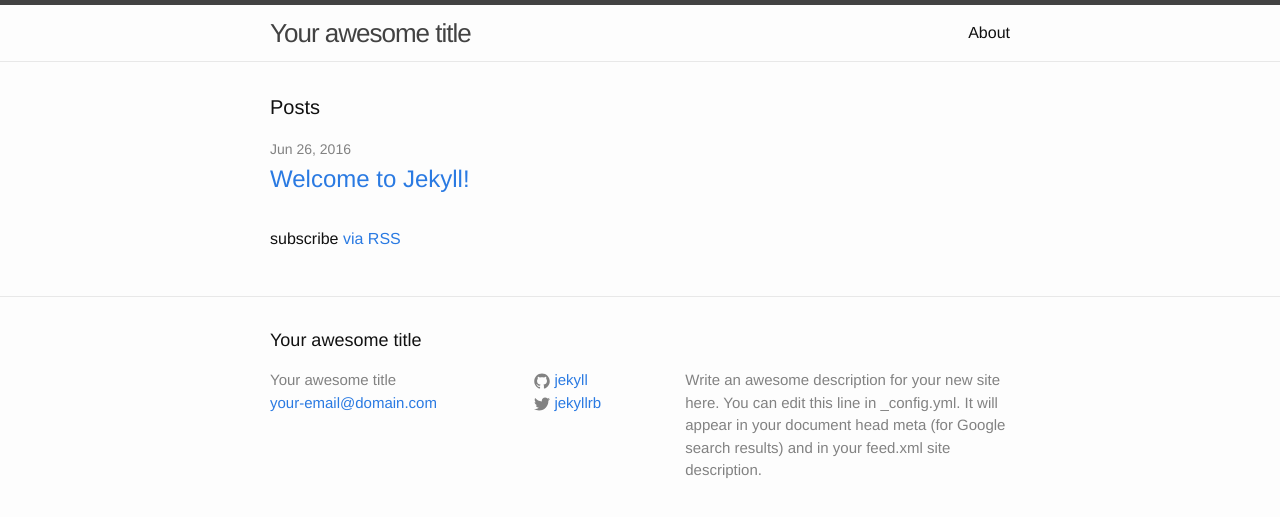
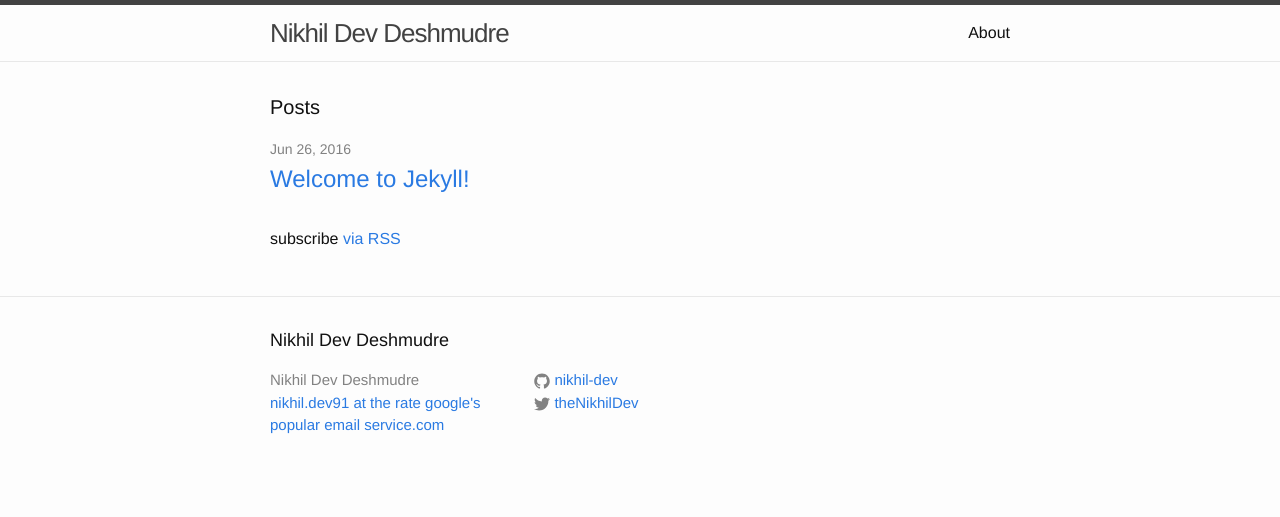
Before and after one commit to nikhil-dev/nikhil-dev.github.io, a Jekyll site: the page built from index.html, in a window 1280 px wide. Shown: the top 517 px of the page. Built offline with Jekyll 4.4.1, drawn with Linux system fonts in a browser that asks for light colours.

Commit message:
Added basic info

```diff
--- a/_config.yml
+++ b/_config.yml
@@ -6,16 +6,14 @@
 # 'jekyll serve'. If you change this file, please restart the server process.
 
 # Site settings
-title: Your awesome title
-email: your-email@domain.com
+title: Nikhil Dev Deshmudre
+email: nikhil.dev91 at the rate google's popular email service.com
 description: > # this means to ignore newlines until "baseurl:"
-  Write an awesome description for your new site here. You can edit this
-  line in _config.yml. It will appear in your document head meta (for
-  Google search results) and in your feed.xml site description.
+
 baseurl: "" # the subpath of your site, e.g. /blog
-url: "http://yourdomain.com" # the base hostname & protocol for your site
-twitter_username: jekyllrb
-github_username:  jekyll
+url: "https://nikhil-dev.github.io" # the base hostname & protocol for your site
+twitter_username: theNikhilDev
+github_username:  nikhil-dev
 
 # Build settings
 markdown: kramdown
```
